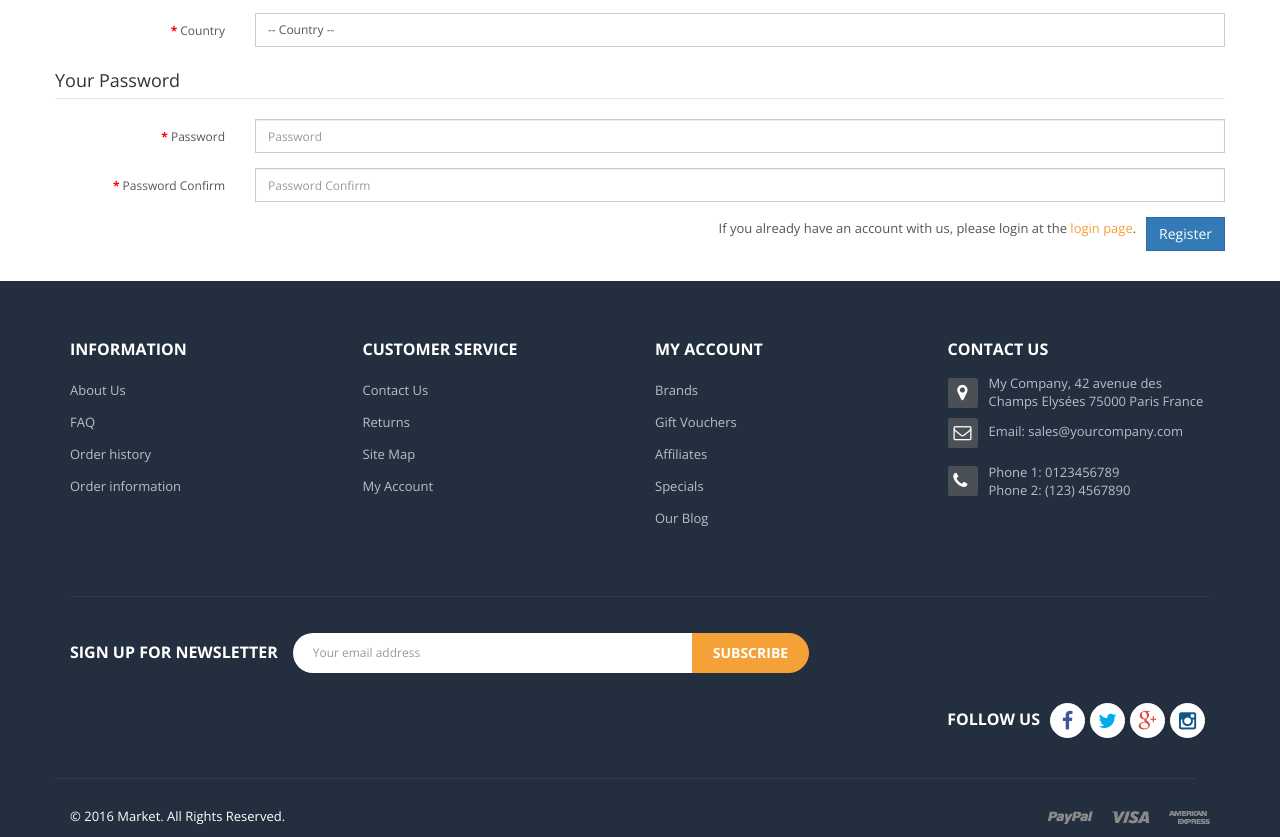
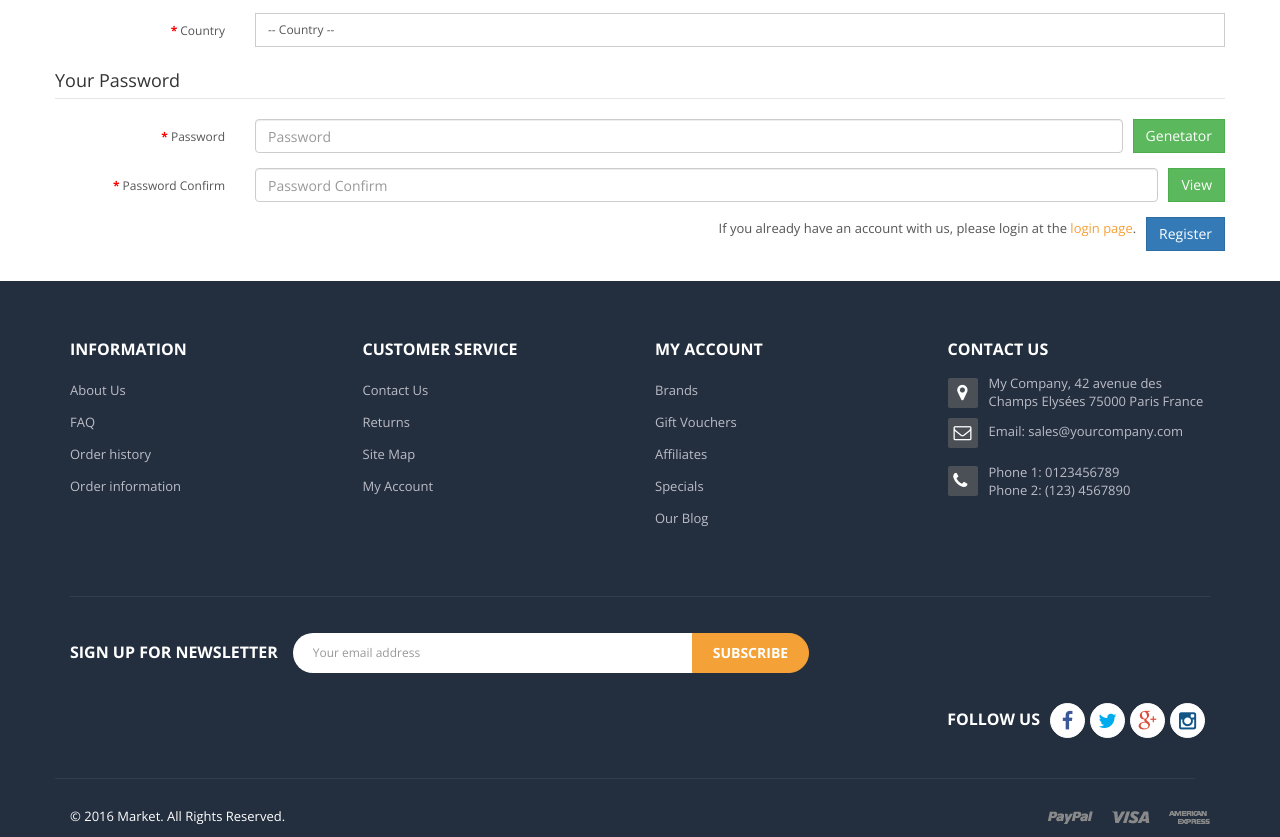
Before and after one commit to mvip07/online_shop, a React (Create React App) app: page /register in a window 1280 px wide. Shown: the part 825-1662 px from the top of the page. Built offline with nearby package versions, Linux system fonts and the light colour scheme; no server answers.

Commit message:
login register small bag

```diff
--- a/src/containers/login/login.js
+++ b/src/containers/login/login.js
@@ -11,26 +11,28 @@ function Login() {
 	const navigate = useNavigate();
 	const [email, setEmail] = useState("");
 	const [password, setPassword] = useState("");
+	const [view, setView] = useState("password")
+
 	const notify = (text, status) => {
-
 		if (status === 200 || status === 201) toast.success(`${text}`)
-    if (status === 401) toast.error(`${text}`)
+		if (status === 400 || status === 401 || status === 402 || status === 403 || status === 404 || status === 405) toast.error(`${text}`)
 	}
 	function Submit() {
-    const resBody = {
+		if (email.trim() && password.trim()) {
+			const reqBody = {
 				email: email,
 				password: password,
-    };
-    API.post(`${userLogin}`, resBody)
+			}
+			API.post(userLogin, reqBody)
 				.then((res) => {
 					notify(`Success`, res.status)
 					localStorage.setItem("onlineShopUser", JSON.stringify(res.data))
-        setTimeout(() => {
-          navigate("/")
-        }, 5500)
-
+					setTimeout(() => navigate("/"), 5500)
 				})
-      .catch(err => notify(err.data.message, err?.status))
+				.catch((err) => notify(err?.message, 400))
+		} else {
+			notify("You are not entering the information completely and correctly!!!", 400)
+		}
 	}
 
 	return (
@@ -68,11 +70,22 @@ function Login() {
 									</div>
 									<div className="form-group">
 										<label className="control-label">Password</label>
+										<div style={{ display: "flex", gap: "10px" }}>
 											<input
-                      type="password"
+												type={view}
 												className="form-control"
 												onChange={({ target }) => setPassword(target.value)}
 											/>
+											<button
+												type="submit"
+												defaultValue="Continue"
+												className="btn btn-success"
+												onClick={() => view == "password" ? setView("text") : setView("password")}
+											>
+												View
+											</button>
+										</div>
+
 									</div>
 								</div>
 								<div className="bottom-form">
--- a/src/containers/register/register.js
+++ b/src/containers/register/register.js
@@ -27,20 +27,22 @@ function Register() {
 	const [country, setCountry] = useState("");
 	const [password, setPassword] = useState("");
 	const [passwordConfirm, setPasswordConfirm] = useState("");
+	const [renderPassword, setRenderPassword] = useState("")
+	const [view, setView] = useState("passwod")
 	const notify = (text, status) => {
 		if (status === 200 || status === 201) toast.success(`${text}`)
 		if (status === 400 || status === 401 || status === 403 || status === 404 || status === 500 || status === 503) toast.error(`${text}`)
 	}
-  // function generatePassword() {
-  //   var length = 20,
-  //     charset =
-  //       "!@#$%^&*()_+=<,>.?/|{}[]~`abcdefghijklmnopqrstuvwxyzABCDEFGHIJKLMNOPQRSTUVWXYZ0123456789",
-  //     retVal = "";
-  //   for (var i = 0, n = charset.length; i < length; ++i) {
-  //     retVal += charset.charAt(Math.floor(Math.random() * n));
-  //   }
-  //   setPassword(retVal);
-  // }
+	function generatePassword() {
+		var length = 20,
+			charset =
+				"abcdefghijklmnopqrstuvwxyzABCDEFGHIJKLMNOPQRSTUVWXYZ0123456789",
+			retVal = "";
+		for (var i = 0, n = charset.length; i < length; ++i) {
+			retVal += charset.charAt(Math.floor(Math.random() * n));
+		}
+		setRenderPassword(retVal);
+	}
 
 	function RegisterSubmit() {
 		if (
@@ -56,7 +58,8 @@ function Register() {
 			postCode.trim() &&
 			country.trim() &&
 			password.trim() &&
-      passwordConfirm.trim()
+			passwordConfirm.trim() &&
+			passwordConfirm.trim() == password.trim()
 		) {
 			const reqBody = {
 				firstname: firstname,
@@ -81,6 +84,8 @@ function Register() {
 					}, 5500)
 				})
 				.catch(err => notify(err.response?.data?.message, err.response?.status))
+		} else {
+			notify("You are not entering the information completely and correctly!!!", 400)
 		}
 	}
 	return (
@@ -677,35 +682,53 @@ function Register() {
 									>
 										Password
 									</label>
-                  <div className="col-sm-10">
+									<div className="col-sm-10" style={{ display: "flex", gap: "10px" }}>
 										<input
-                      type="password"
+											type={view}
 											name="password"
 											placeholder="Password"
 											id="input-password"
 											className="form-control"
+											defaultValue={renderPassword}
 											onChange={({ target }) => setPassword(target.value)}
 										/>
+										<button
+											type="submit"
+											defaultValue="Continue"
+											className="btn btn-success"
+											onClick={() => generatePassword()}
+										>
+											Genetator
+										</button>
 									</div>
 								</div>
-                <div className="form-group required">
+								<div className="form-group required" >
 									<label
 										className="col-sm-2 control-label"
 										htmlFor="input-confirm"
 									>
 										Password Confirm
 									</label>
-                  <div className="col-sm-10">
+									<div className="col-sm-10" style={{ display: "flex", gap: "10px" }}>
 										<input
-                      type="password"
+											type={view}
 											name="confirm"
 											placeholder="Password Confirm"
 											id="input-confirm"
 											className="form-control"
+											defaultValue={renderPassword}
 											onChange={({ target }) =>
 												setPasswordConfirm(target.value)
 											}
 										/>
+										<button
+											type="submit"
+											defaultValue="Continue"
+											className="btn btn-success"
+											onClick={() => view == "password" ? setView("text") : setView("password")}
+										>
+											View
+										</button>
 									</div>
 								</div>
 							</fieldset>
```
Lines whose indentation alone changed are shown as unchanged.
